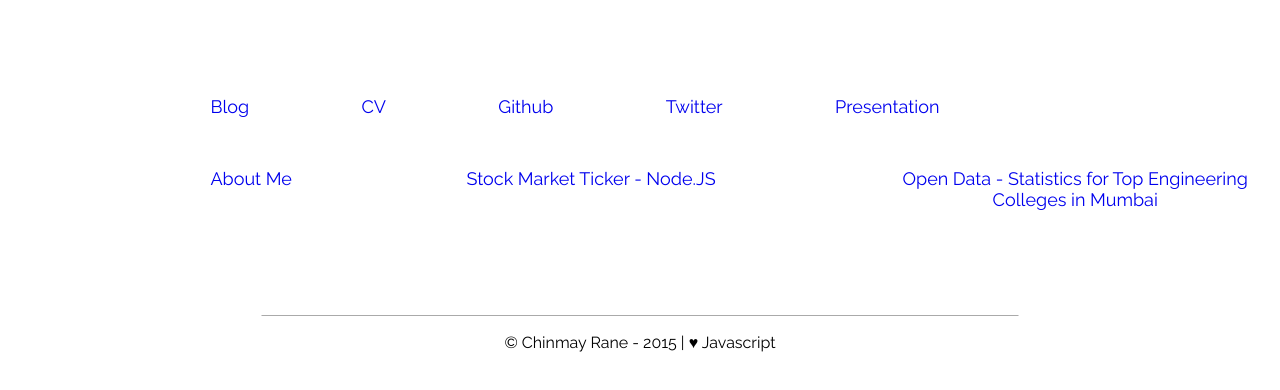
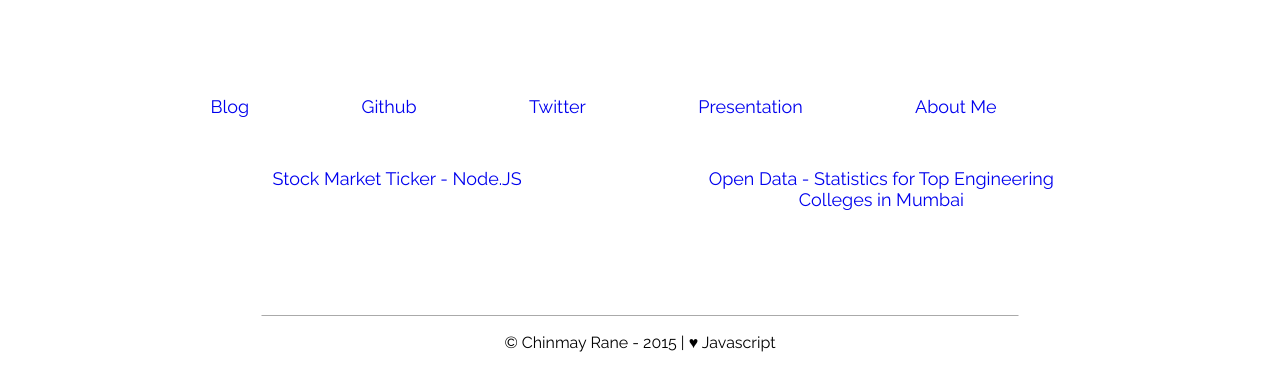
Before and after one commit to chinmayrane/chinmayrane.github.io, a plain HTML site: page index.html in a window 1280 px wide. Shown: the part 182-572 px from the top of the page. Drawn offline with nearby package versions, Linux system fonts and the light colour scheme.

Commit message:
Update index.html

```diff
--- a/index.html
+++ b/index.html
@@ -29,10 +29,6 @@
 		<ul>
 				<li>
 					<a href="https://medium.com/@crabsinlimaioli" target="_blank"> Blog </a>
-				</li>
-
-				<li>
-					<a href="CHINMAY-RANE.pdf" target="_blank"> CV </a>
 				</li>
 
 				<li>
```
